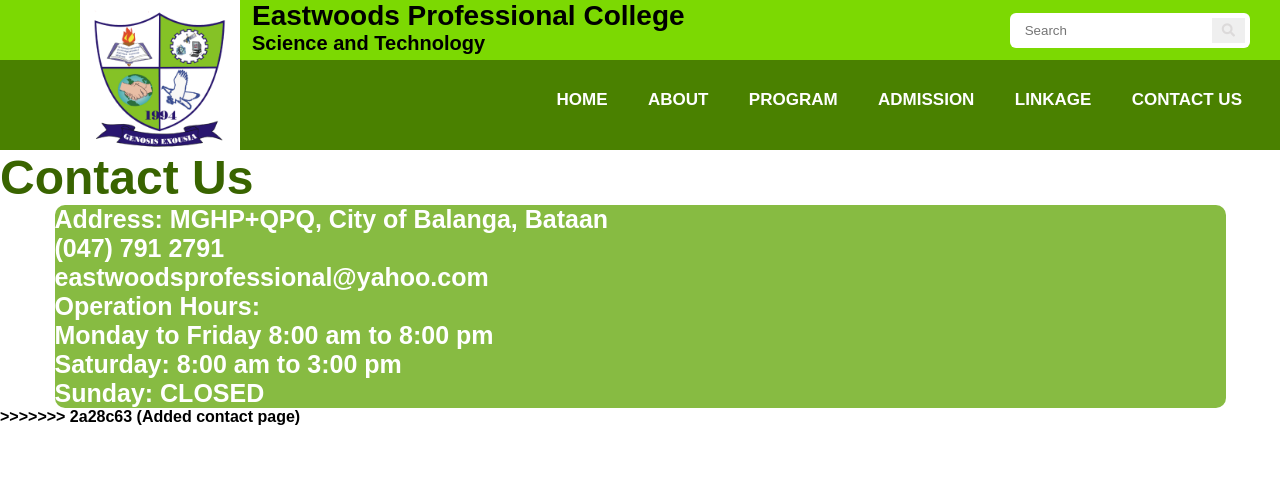
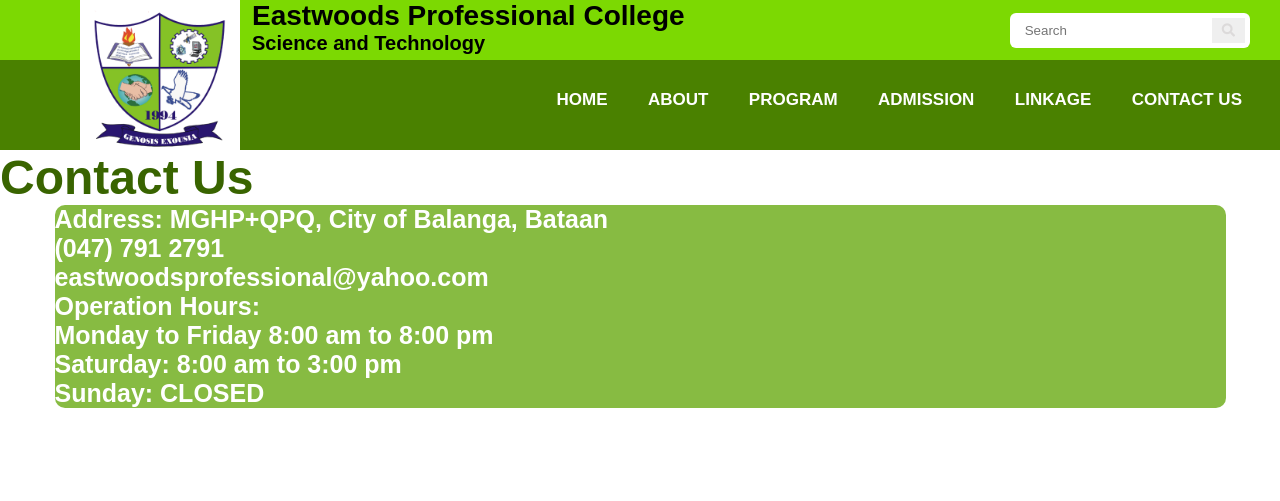
Before and after one commit to PinagpalaGwapo/EPCSTWebsite, a PHP site: page /index.php?page=contact in a window 1280 px wide. Shown: the top 501 px of the page. Run offline with PHP 8.4, Linux system fonts and the light colour scheme.

Commit message:
remove unwanted lines

```diff
--- a/EPCST/component/contact.php
+++ b/EPCST/component/contact.php
@@ -12,4 +12,3 @@
         <p class="sunday">Sunday: CLOSED</p>
     </div>
 </section>
->>>>>>> 2a28c63 (Added contact page)
```
